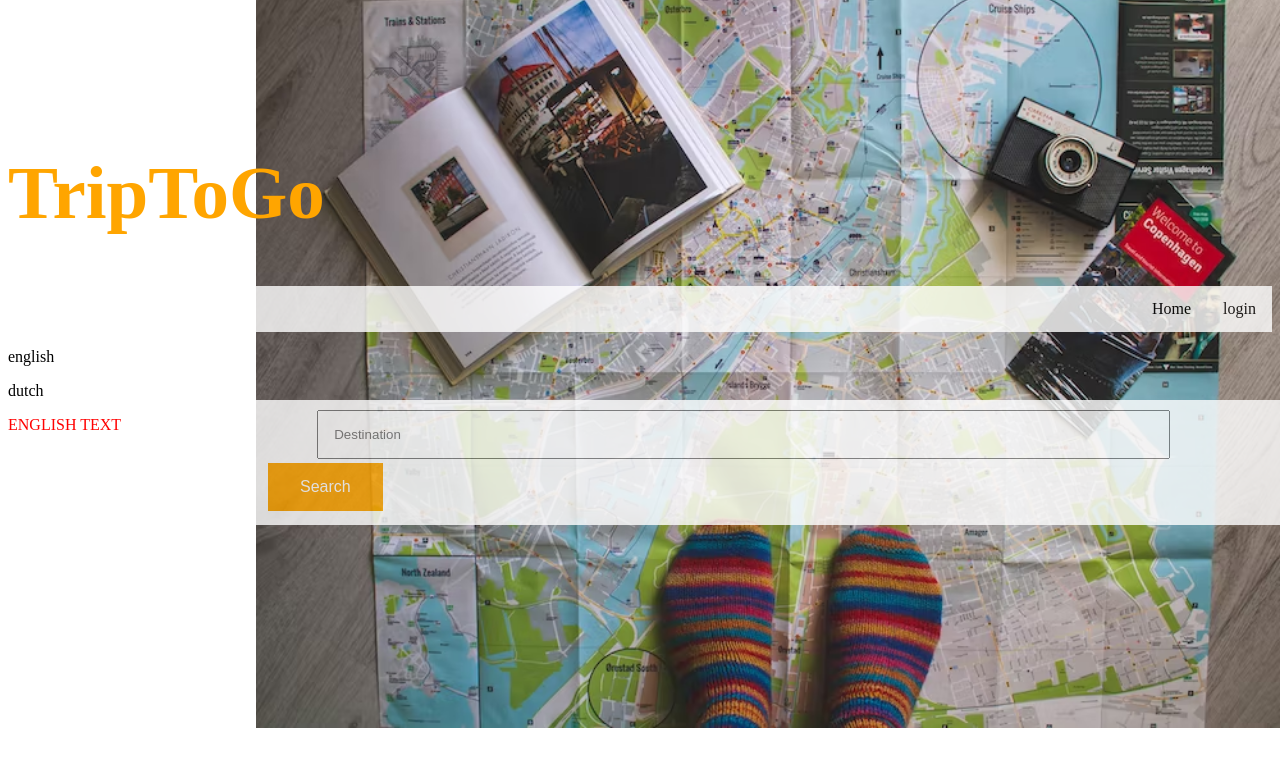
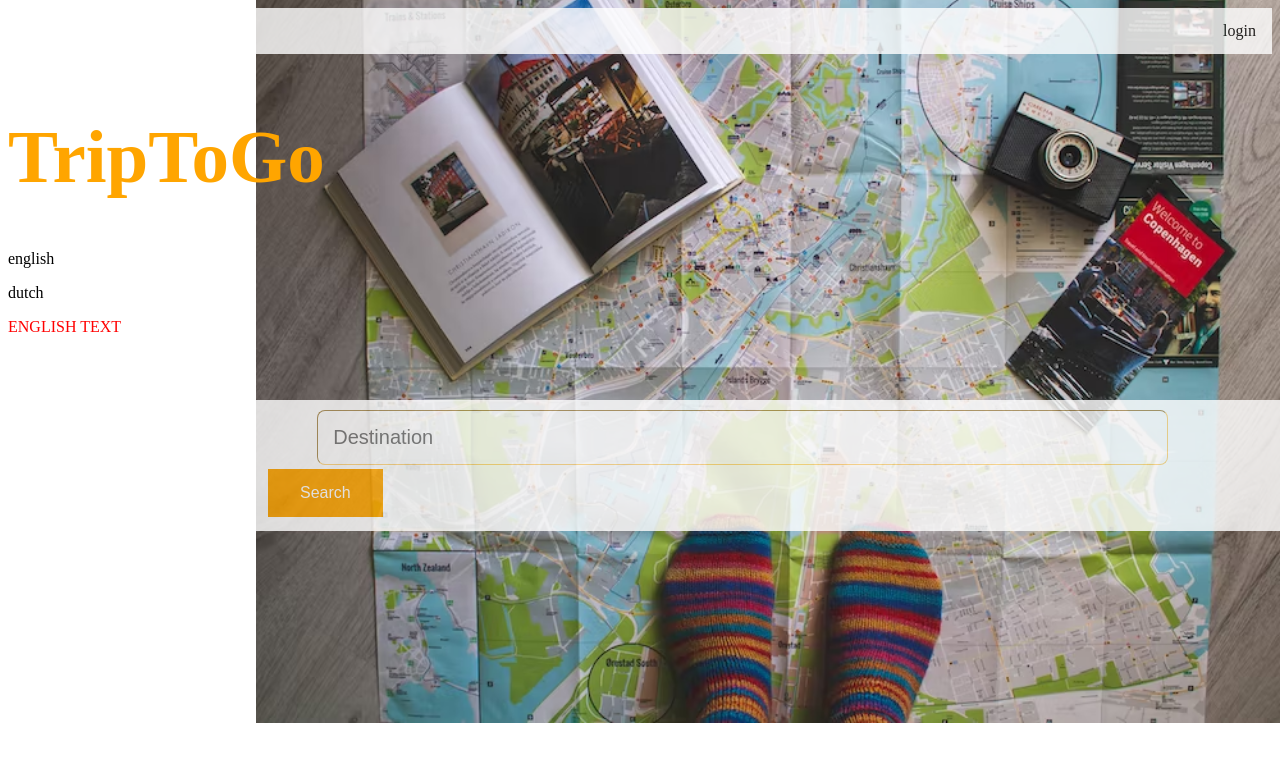
Before and after one commit to Boterhammer/group40travel, a plain HTML site: page index.html in a window 1280 px wide. Drawn offline with Linux system fonts and the light colour scheme.

Commit message:
changes in index.html, css file

```diff
--- a/index.html
+++ b/index.html
@@ -11,7 +11,7 @@
 
 
 <body data-lang="english">
-  <h1 id = "title"> TripToGo </h1>
+
   <div id = "navBar">
 <!--    <nav class="search">-->
 <!--      <li><a href="default.asp">Home</a></li>-->
@@ -21,10 +21,10 @@
 <!--    </nav>-->
     <ul class="search">
       <li><a href="#contact">login</a></li>
-      <li><a href="#home">Home</a></li>
     </ul>
+  </div>
 
-  </div>
+  <h1 id = "title"> TripToGo </h1>
 
   <div id = searchBar>
     <input type="text" id="destination" placeholder="Destination" name="destination">
--- a/style.css
+++ b/style.css
@@ -2,10 +2,8 @@ body {
  background-color: #ffffff;
  /*background-image: url("background.jpg");*/
  background-image: url("background4.avif");
-
  background-size: 80%;
  background-position: 100% 5%;
-
  background-repeat: no-repeat;
 }
 nav.search{
@@ -15,8 +13,9 @@ nav.search{
 #title {
     color : orange;
     font-size: 75px;
-    margin-top : 150px;
+    margin-top : 60px;
  }
+
 ul {
   opacity : 0.8;
   list-style-type: none;
@@ -40,7 +39,7 @@ li a {
 
 /* Change the link color to #111 (black) on hover */
 li a:hover {
-  background-color: #111;
+  background-color: orange;
 }
 
 #searchBar{
@@ -52,16 +51,17 @@ li a:hover {
     top:50%;
     width:80%;
 }
-#searchBar > #destination >  #searchButton{
-    opacity : 1;
-}
 
 #destination{
+    border-radius: 8px;
+    border-color : #FFD580;
+    border-width: thin;
     padding : 15px;
     width: 80%;
     align-items: center;
     justify-content: center;
     margin-left: 5%;
+    font-size : 20px;
 }
 
 #searchButton{
```
